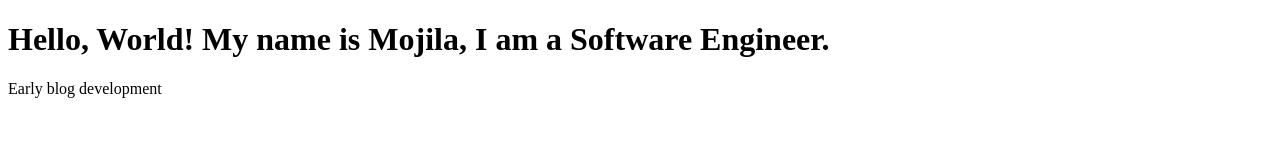
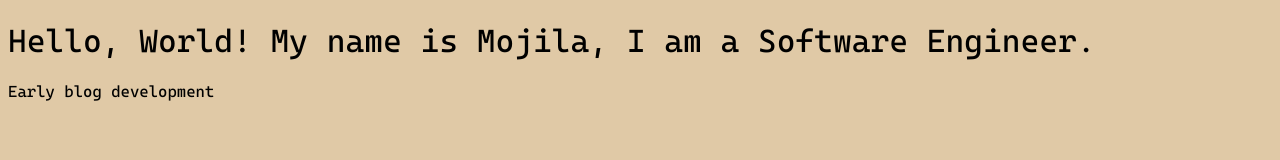
Before and after one commit to mojila/mojila.github.io, a Gatsby site: page / in a window 1280 px wide. Built offline with nearby package versions, Linux system fonts and the light colour scheme; Gatsby itself is replaced by a stand-in of ours.

Commit message:
create global style

```diff
--- a/package.json
+++ b/package.json
@@ -35,6 +35,7 @@
     "@types/node": "^18.14.0",
     "@types/react": "^18.0.28",
     "@types/react-dom": "^18.0.11",
+    "@types/styled-components": "^5.1.26",
     "typescript": "^4.9.5"
   }
 }
--- /dev/null
+++ b/src/components/layout.tsx
@@ -0,0 +1,15 @@
+import * as React from 'react'
+import GlobalStyle from '../global-style'
+
+type Props = {
+    children: React.ReactNode
+}
+
+const Layout: React.FC<Props> = ({children}: Props) => {
+    return <React.Fragment>
+    <GlobalStyle></GlobalStyle>
+    {children}
+</React.Fragment>
+}
+
+export default Layout
--- /dev/null
+++ b/src/global-style.tsx
@@ -0,0 +1,19 @@
+import { createGlobalStyle } from 'styled-components'
+
+const GlobalLayout = createGlobalStyle`
+  @font-face {
+    font-family: 'Cascadia Code';
+    font-weight: 100 900;
+    font-display: swap;
+    font-style: normal;
+    font-named-instance: 'Regular';
+    src: url(fonts/CascadiaCode-jEZzj.ttf)
+  }
+
+  body {
+    background-color: #E0C9A6;
+    font-family: 'Cascadia Code'
+  }
+`
+
+export default GlobalLayout
--- a/src/pages/index.tsx
+++ b/src/pages/index.tsx
@@ -1,10 +1,12 @@
 import * as React from 'react'
+import type { PageProps } from 'gatsby'
+import Layout from '../components/layout'
 
-const IndexPage = () => {
-  return <main>
+const IndexPage: React.FC<PageProps> = ({}: PageProps) => {
+  return <Layout>
     <h1>Hello, World! My name is Mojila, I am a Software Engineer.</h1>
     <p>Early blog development</p>
-  </main>
+  </Layout>
 }
 
 export const Head = () => <title>Me Mojila</title>
```
Also changed, not shown: static/fonts/CascadiaCode-jEZzj.ttf (added), 1 other file.
